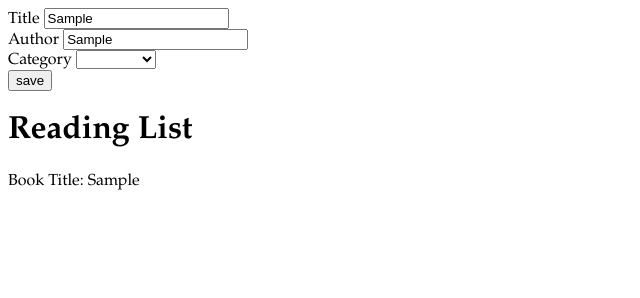
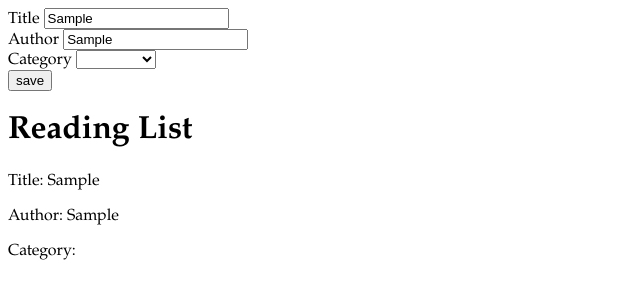
Before and after one commit to RickS80/wk6d4_events_lab, a plain HTML site: page index.html in a window 1280 px wide. Both pictures are taken after typing "Sample", "Sample" into the empty fields and a click on the input "save". Shown: the whole page, without its empty margins (0-640 px from the left). Drawn offline with Linux system fonts and the light colour scheme.

Commit message:
Reading list submission works

```diff
--- a/index.html
+++ b/index.html
@@ -34,8 +34,6 @@
 
     <h1>Reading List</h1>
     <div id="reading-list">
-      <ul>
-      </ul>
     </div>
 
   </body>
--- a/js/app.js
+++ b/js/app.js
@@ -11,11 +11,26 @@ const handleFormSubmit = function (event){
   console.log(event.target.author.value);
   console.log(event.target.category.value);
 
-const createListTitle = document.createElement('p')
-createListTitle.textContent = `Book Title: ${event.target.title.value}`
+
+const listItem = document.createElement('div')
+
+
+  const createListTitle = document.createElement('p')
+  createListTitle.textContent = `Title: ${event.target.title.value}`
+  listItem.appendChild(createListTitle)
+
+  const createListAuthor = document.createElement('p')
+  createListAuthor.textContent = `Author: ${event.target.author.value}`
+  listItem.appendChild(createListAuthor)
+
+  const createListCategory = document.createElement('p')
+  createListCategory.textContent = `Category: ${event.target.category.value}`
+  listItem.appendChild(createListCategory)
+
 
 const list = document.querySelector('#reading-list')
-list.appendChild(createListTitle)
+list.appendChild(listItem)
+
 
 }
 //   resultForm = document.querySelector('save')
```
